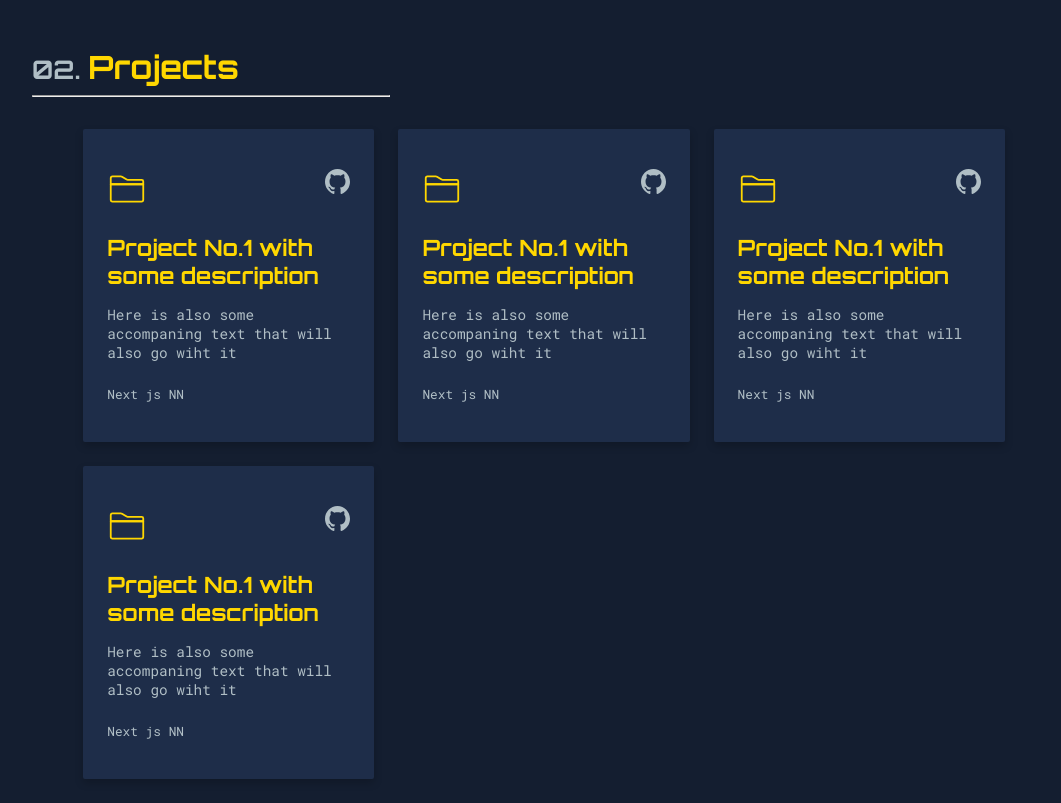
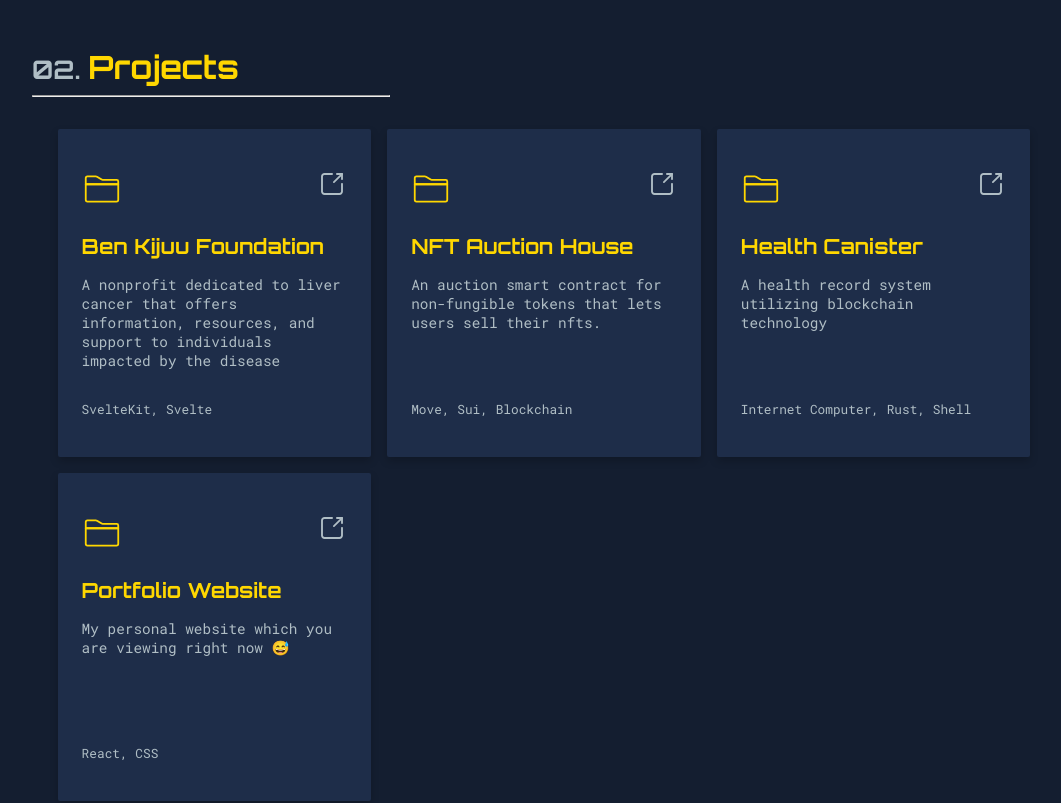
Before and after one commit to PGOpenda/portfolio, a React (Vite) app: page / in a window 1280 px wide. Shown: the part 1540-2343 px from the top of the page, without its empty margins (96-1157 px from the left). Built offline with nearby package versions, Linux system fonts and the light colour scheme.

Commit message:
Project section done

```diff
--- a/src/components/ProjectCard.jsx
+++ b/src/components/ProjectCard.jsx
@@ -1,32 +1,37 @@
 import '../styles/Projects.css'
 import folder from '/assets/folder.svg'
-import github from '/assets/github.svg'
 
-function Project() {
+function ProjectCard(props) {
     return (
         <div className="project-card">
             <div className="imgs">
                 <img src={folder} alt="folder" />
-                <a href="">
-                    <img src={github} alt="" />
+                <a href={props.link} target='_blank'>
+                    <svg width="30px" height="30px" viewBox="0 0 24 24" fill="none" xmlns="http://www.w3.org/2000/svg">
+                        <g id="SVGRepo_bgCarrier" strokeWidth="0"></g>
+                        <g id="SVGRepo_tracerCarrier" strokeLinecap="round" strokeLinejoin="round"></g>
+                        <g id="SVGRepo_iconCarrier">
+                            <path d="M18 20.75H6C5.27065 20.75 4.57118 20.4603 4.05546 19.9445C3.53973 19.4288 3.25 18.7293 3.25 18V6C3.25 5.27065 3.53973 4.57118 4.05546 4.05546C4.57118 3.53973 5.27065 3.25 6 3.25H12C12.1989 3.25 12.3897 3.32902 12.5303 3.46967C12.671 3.61032 12.75 3.80109 12.75 4C12.75 4.19891 12.671 4.38968 12.5303 4.53033C12.3897 4.67098 12.1989 4.75 12 4.75H6C5.66848 4.75 5.35054 4.8817 5.11612 5.11612C4.8817 5.35054 4.75 5.66848 4.75 6V18C4.75 18.3315 4.8817 18.6495 5.11612 18.8839C5.35054 19.1183 5.66848 19.25 6 19.25H18C18.3315 19.25 18.6495 19.1183 18.8839 18.8839C19.1183 18.6495 19.25 18.3315 19.25 18V12C19.25 11.8011 19.329 11.6103 19.4697 11.4697C19.6103 11.329 19.8011 11.25 20 11.25C20.1989 11.25 20.3897 11.329 20.5303 11.4697C20.671 11.6103 20.75 11.8011 20.75 12V18C20.75 18.7293 20.4603 19.4288 19.9445 19.9445C19.4288 20.4603 18.7293 20.75 18 20.75Z" fill="#B0BEC5"></path>
+                            <path d="M20 8.75C19.8019 8.74741 19.6126 8.66756 19.4725 8.52747C19.3324 8.38737 19.2526 8.19811 19.25 8V4.75H16C15.8011 4.75 15.6103 4.67098 15.4697 4.53033C15.329 4.38968 15.25 4.19891 15.25 4C15.25 3.80109 15.329 3.61032 15.4697 3.46967C15.6103 3.32902 15.8011 3.25 16 3.25H20C20.1981 3.25259 20.3874 3.33244 20.5275 3.47253C20.6676 3.61263 20.7474 3.80189 20.75 4V8C20.7474 8.19811 20.6676 8.38737 20.5275 8.52747C20.3874 8.66756 20.1981 8.74741 20 8.75Z" fill="#B0BEC5"></path> <path d="M13.5 11.25C13.3071 11.2352 13.1276 11.1455 13 11C12.877 10.8625 12.809 10.6845 12.809 10.5C12.809 10.3155 12.877 10.1375 13 10L19.5 3.5C19.5687 3.42631 19.6515 3.36721 19.7435 3.32622C19.8355 3.28523 19.9348 3.26319 20.0355 3.26141C20.1362 3.25963 20.2362 3.27816 20.3296 3.31588C20.423 3.3536 20.5078 3.40974 20.579 3.48096C20.6503 3.55218 20.7064 3.63701 20.7441 3.7304C20.7818 3.82379 20.8004 3.92382 20.7986 4.02452C20.7968 4.12523 20.7748 4.22454 20.7338 4.31654C20.6928 4.40854 20.6337 4.49134 20.56 4.56L14 11C13.8724 11.1455 13.6929 11.2352 13.5 11.25Z" fill="#B0BEC5"></path>
+                        </g>
+                    </svg>
                 </a>
             </div>
             <div className="info">
                 <h2>
-                    Project No.1 with some description
+                    {props.title}
                 </h2>
                 <p>
-                    Here is also some accompaning text that will also go wiht it
+                    {props.description}
                 </p>
             </div>
             <div className="tech">
                 <p>
-                Next js NN
+                {props.technologies}
                 </p>
             </div>
         </div>
-
     )
 }
 
-export default Project
+export default ProjectCard
--- a/src/components/Projects.jsx
+++ b/src/components/Projects.jsx
@@ -1,5 +1,6 @@
 import '../styles/Projects.css'
 import ProjectCard from './ProjectCard'
+import data from '../data/data.json'
 
 function Projects() {
     return (
@@ -10,10 +11,15 @@ function Projects() {
             </h2>
 
             <div className="project-grid">
-                <ProjectCard />
-                <ProjectCard />
-                <ProjectCard />
-                <ProjectCard />
+                {data.map(project =>(
+                    <ProjectCard
+                        key={project.id}
+                        title={project.title}
+                        description={project.description}
+                        link={project.link}
+                        technologies={project.technologies}
+                    />
+                ))}
             </div>
         </div>
     )
--- a/src/data/data.json
+++ b/src/data/data.json
@@ -1,5 +1,30 @@
 [
     {
-
+        "id": 1,
+        "title": "Ben Kijuu Foundation",
+        "description": "A nonprofit dedicated to liver cancer that offers information, resources, and support to individuals impacted by the disease",
+        "technologies": "SvelteKit, Svelte",
+        "link": "https://foundation-azure.vercel.app/"
+    },
+    {
+        "id": 2,
+        "title": "NFT Auction House",
+        "description": "An auction smart contract for non-fungible tokens that lets users sell their nfts. ",
+        "technologies": "Move, Sui, Blockchain",
+        "link": "https://github.com/PGOpenda/nft_auction"
+    },
+    {
+        "id": 3,
+        "title": "Health Canister",
+        "description": "A health record system utilizing blockchain technology",
+        "technologies": "Internet Computer, Rust, Shell",
+        "link": "https://github.com/PGOpenda/Health-Canister"
+    },
+    {
+        "id": 4,
+        "title": "Portfolio Website",
+        "description": "My personal website which you are viewing right now 😅",
+        "technologies": "React, CSS",
+        "link": "https://github.com/PGOpenda/portfolio"
     }
 ]
--- a/src/styles/Projects.css
+++ b/src/styles/Projects.css
@@ -12,12 +12,14 @@
 }
 
 .project-card {
+    display: flex;
+    flex-direction: column;
     background-color: #1e2d49;
     border-radius: 2px;
     box-shadow: 0 4px 8px rgba(0, 0, 0, 0.2);
     transition: transform 0.3s;
     padding: 2.5rem 1.5rem;
-    height: 100%;
+    height: 20.5rem;
 }
 
 .project-card:hover {
@@ -31,12 +33,28 @@
     justify-content: space-between;
 }
 
+.project-card .imgs svg path {
+    transition: color 0.4s ease;
+}
+
+.project-card .imgs svg:hover path{
+    fill: #FFD700;
+}
+
+.color-change-svg {
+    color: #B0BEC5;
+    transition: color 0.3s ease;
+  }
+  .color-change-svg:hover {
+    color: #FF5722;
+  }
+
 .project-card .info{
     margin-top: 1.5rem;
 }
 
 .project-card .info h2{
-    font-size: 1.4rem;
+    font-size: 1.3rem;
 }
 
 .project-card .info p{
@@ -45,16 +63,16 @@
 }
 
 .project-card .tech{
-    margin-top: 1.5rem;
+    margin-top: auto;
     font-size: 0.8rem;
 }
 
 .project-grid{
     display: grid;
     grid-template-columns: 1fr 1fr 1fr;
-    gap: 1.5rem;
+    gap: 1rem;
     margin: 0 auto;
-    width: 90%;
+    width: 95%;
     height: fit-content;
     /* background-color: antiquewhite; */
 }
```
Also changed, not shown: src/components/Contact.jsx (+10 -10 lines).
